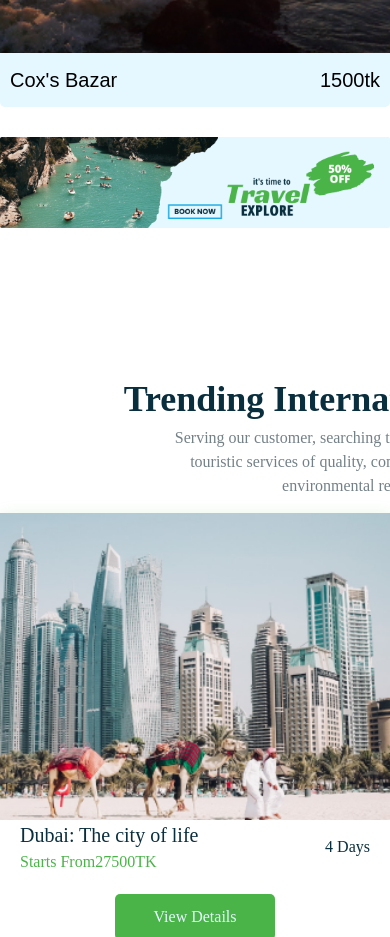
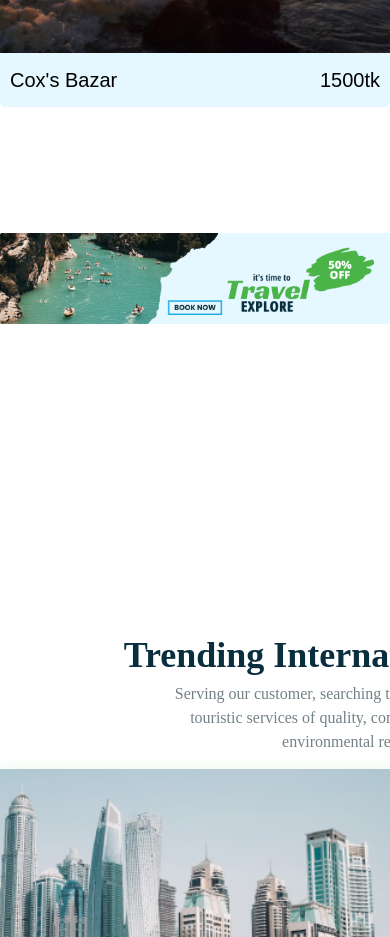
Before and after one commit to Ibrahim-Sikder/softypy, a React (Create React App) app: page / in a window 390 px wide. Shown: the part 2220-3157 px from the top of the page. Built offline with nearby package versions, Linux system fonts and the light colour scheme.

Commit message:
responsive-update

```diff
--- a/src/components/Travel/Travel.js
+++ b/src/components/Travel/Travel.js
@@ -3,7 +3,7 @@ import './Travel.css';
 import travel from '../../Assets/travel2.png'
 const Travel = () => {
     return (
-        <div className='travel'>
+        <div className='travel py-24'>
            <div>
            <img src={travel} alt="" />
            </div>
--- a/src/components/Trending/Trending.js
+++ b/src/components/Trending/Trending.js
@@ -5,7 +5,7 @@ import trending2 from "../../Assets/trendin2.png";
 import trending3 from "../../Assets/trendin3.png";
 const Trending = () => {
   return (
-    <div className=" destination my-18">
+    <div className=" destination pt-64">
       <div className="trendingHead">
         <h2>Trending International Destinations</h2>
         <p>
```
